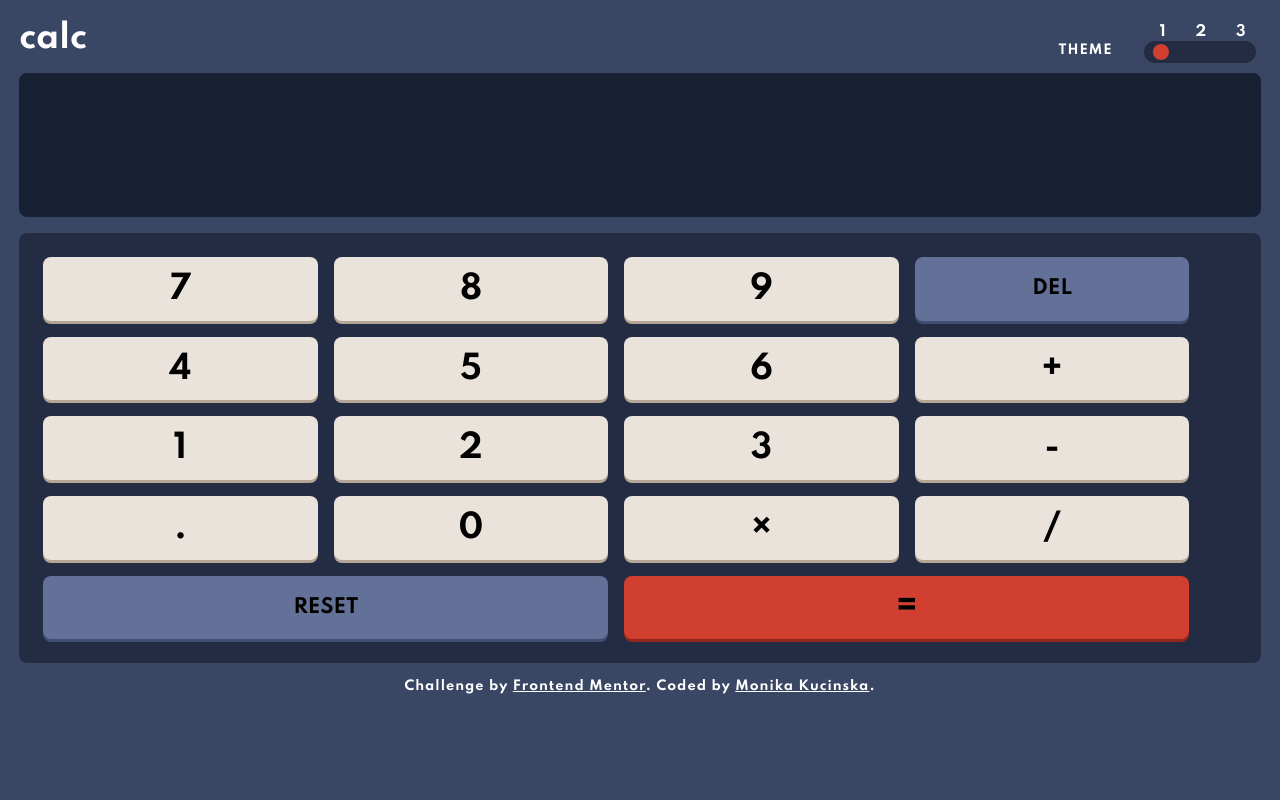
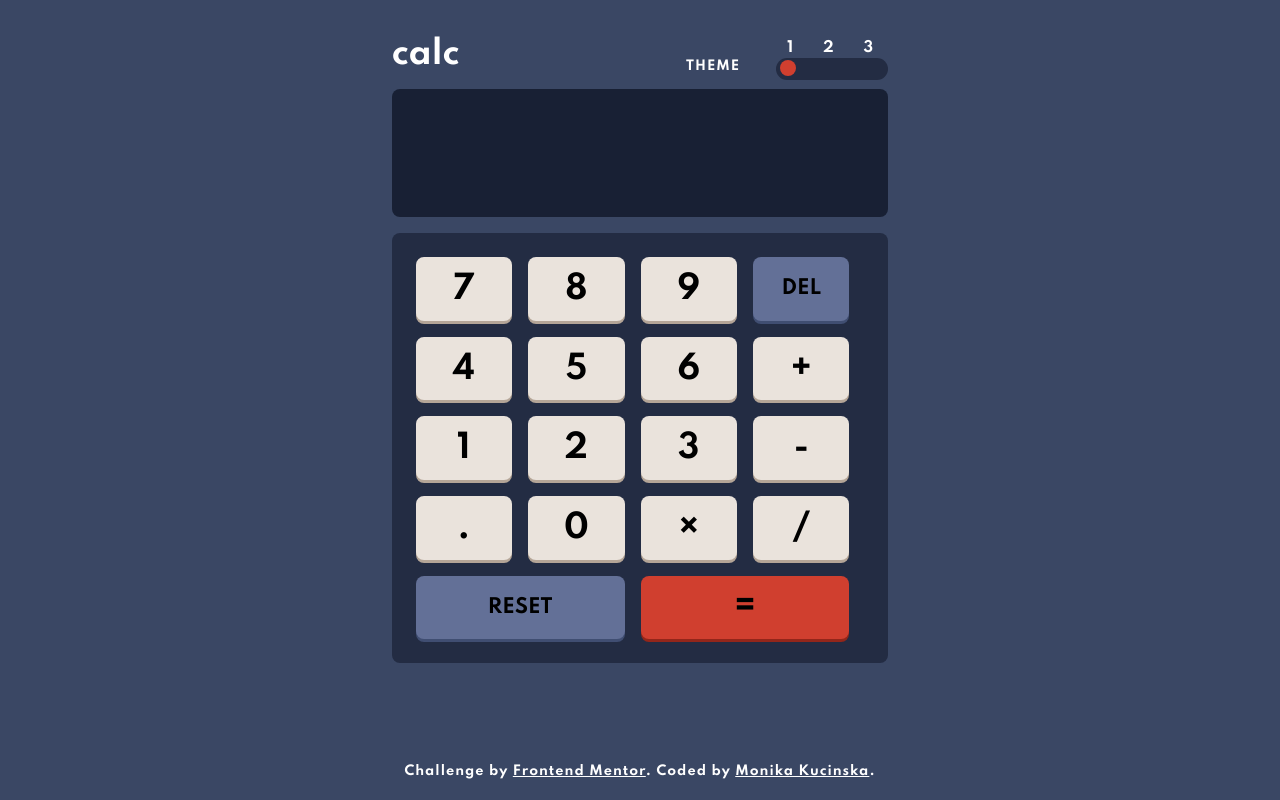
Before and after one commit to MonaKucinska/calculator-app, a plain HTML site: page index.html in a window 1280 px wide. Drawn offline with Linux system fonts and the light colour scheme.

Commit message:
Add media query (laptop) and some comments

```diff
--- a/css/style.css
+++ b/css/style.css
@@ -5,11 +5,7 @@
   /* THEME 1 */
   --theme1-bg-main: hsl(222, 26%, 31%);
   --theme1-bg-screen: hsl(224, 36%, 15%);
-  --theme1-bg-toggle: hsl(
-    223,
-    31%,
-    20%
-  ); /*toggle background, keypad background*/
+  --theme1-bg-toggle: hsl(223, 31%, 20%);
 
   --theme1-key-clear-bg: hsl(225, 21%, 49%);
   --theme1-key-clear-shadow: hsl(224, 28%, 35%);
@@ -25,8 +21,7 @@
   /* THEME 2 */
   --theme2-bg-main: hsl(0, 0%, 90%);
   --theme2-bg-screen: hsl(0, 0%, 93%);
-  --theme2-bg-toggle: hsl(0, 5%, 81%); /*toggle background, keypad background*/
-
+  --theme2-bg-toggle: hsl(0, 5%, 81%);
   --theme2-key-clear-bg: hsl(185, 42%, 37%);
   --theme2-key-clear-shadow: hsl(185, 58%, 25%);
 
@@ -40,11 +35,7 @@
 
   /* THEME 3  */
   --theme3-bg-main: hsl(268, 75%, 9%);
-  --theme3-bg-screen: hsl(
-    268,
-    71%,
-    12%
-  ); /*toggle background, keypad background, screen bg*/
+  --theme3-bg-screen: hsl(268, 71%, 12%);
 
   --theme3-key-clear-bg: hsl(281, 89%, 26%);
   --theme3-key-clear-shadow: hsl(285, 91%, 52%);
@@ -114,13 +105,17 @@ body,
   align-items: center;
 }
 
+.theme__switcher {
+  position: relative;
+}
+
 .switcher__toggle-bg {
   width: 4rem;
   height: 1.4rem;
   position: absolute;
   border-radius: 15px;
-  top: 2.56rem;
-  right: 1.125rem;
+  top: 1.4rem;
+  right: 0;
 }
 
 .switcher__choice {
@@ -219,7 +214,6 @@ body,
 @media screen and (min-width: 30rem) {
   .switcher__toggle-bg {
     width: 7rem;
-    right: 1.5rem;
   }
 
   .switcher__choice {
@@ -249,3 +243,28 @@ body,
     grid-gap: 1rem;
   }
 }
+
+/* Laptop */
+@media screen and (min-width: 64rem) {
+  .calculator {
+    width: 40%;
+    height: 90%;
+    margin: 1rem auto;
+  }
+
+  .calculator__display {
+    height: 16vh;
+  }
+
+  .display__previous {
+    padding: 1rem;
+  }
+
+  .calculator__keys {
+    grid-template-columns: repeat(4, 21.5%);
+  }
+
+  .attribution {
+    margin-top: 2.7rem;
+  }
+}
--- a/js/toggleStyles.js
+++ b/js/toggleStyles.js
@@ -1,5 +1,3 @@
-// Toggle styles
-
 const themeOneBtn = document.getElementById("1");
 const themeTwoBtn = document.getElementById("2");
 const themeThreeBtn = document.getElementById("3");
@@ -11,7 +9,9 @@ switcher.addEventListener("click", applyTheme);
 
 
 function applyTheme () {
+  //clears all theme classes
   container.className = "container";
+  //selects a theme class based on the checked radio button
   if(themeOneBtn.checked) {
     container.classList.add("theme1");
   }
```
Also changed, not shown: js/app.js (+11 -3 lines).
